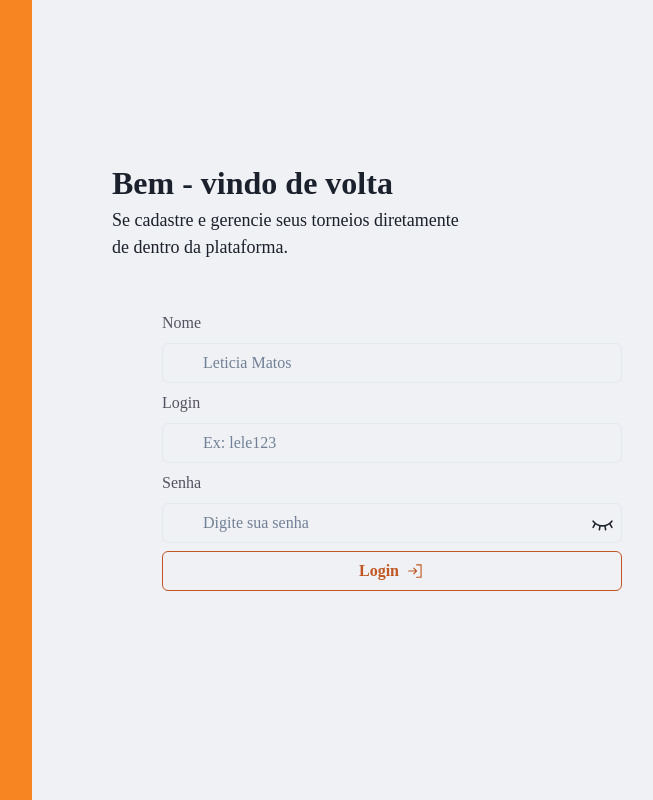
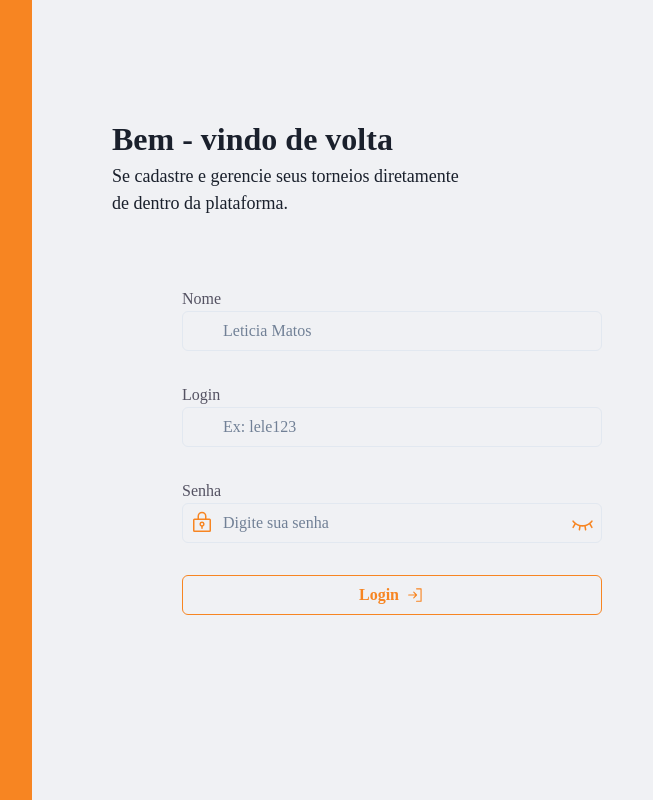
Before and after one commit to letticiaAndrade/Sporty, a React (Vite) app in the folder sporty/: page / in a window 1280 px wide. Shown: the whole page, without its empty margins (528-1181 px from the left). Built offline with nearby package versions, Linux system fonts and the light colour scheme.

Commit message:
added hook form

```diff
--- a/sporty/package.json
+++ b/sporty/package.json
@@ -17,6 +17,7 @@
     "framer-motion": "^10.16.4",
     "react": "^18.2.0",
     "react-dom": "^18.2.0",
+    "react-hook-form": "^7.48.2",
     "react-router-dom": "^6.18.0"
   },
   "devDependencies": {
--- a/sporty/src/pages/Authentication.jsx
+++ b/sporty/src/pages/Authentication.jsx
@@ -1,48 +1,133 @@
 import { useState } from "react";
-import { Button, Flex, Input, InputGroup, InputLeftElement, InputRightElement, Stack, Text } from "@chakra-ui/react";
+import { useNavigate } from "react-router-dom";
+import { Controller, useForm } from "react-hook-form";
 import { Eye, EyeClosed, LockKey, SignIn } from "@phosphor-icons/react"
+import { Button, Center, Flex, FormControl, FormErrorMessage, Input, InputGroup, InputLeftElement, InputRightElement, Stack, Text } from "@chakra-ui/react";
 
 export function Authetication() {
+  const navigate = useNavigate();
+  const [show, setShow] = useState(false);
 
-  const [show, setShow] = useState(false)
+  const user = {
+    name: "Leticia",
+    login: "123",
+    password: "123"
+  };
+
+  const {
+    handleSubmit,
+    control,
+    setError,
+    formState: { errors },
+  } = useForm({
+    defaultValues: {
+      name: "",
+      login: "",
+      password: "",
+    },
+  });
+
+  const onSubmit = (data) => {
+    // console.log(data?.name)
+    if (data.name === user.name && data.login === user.login && data.password === user.password) {
+      navigate("Home")
+    } else {
+      // Autenticação falhou
+      setError("name", {
+        type: "validate",
+        message: "Credenciais inválidas"
+      });
+
+      setError("login", {
+        type: "validate",
+        message: "Credenciais inválidas",
+      });
+
+      setError("password", {
+        type: "validate",
+        message: "Credenciais inválidas",
+      });
+    }
+  };
 
   return (
     <>
       <Flex bgColor="red" w="100%" h="100vh">
-        <Flex bgColor="primary.400" flex={1}>
-          {/* IMAGEM DE ALGUMA COISA */}
-        </Flex>
+
+        <Center display={{ base: "none", lg: "flex" }} bgColor="primary.400" flex={1}>
+
+        </Center>
 
         <Flex bgColor="light.100" flex={1} flexDir="column" justifyContent="center" padding={20}>
           <Text fontWeight="semibold" fontSize={32}>Bem - vindo de volta</Text>
           <Text fontSize={18} whiteSpace="pre-line">Se cadastre e gerencie seus torneios diretamente{"\n"} de dentro da plataforma.</Text>
 
-          <Stack justifyContent="center" boxShadow="initial" m={50} >
+          <form onSubmit={handleSubmit(onSubmit)}>
 
+            <Stack justifyContent="center" spacing={8} padding={5} rounded={8} boxShadow="initial" m={50} >
+
+              <Controller
+                name="name"
+                control={control}
+                rules={{ required: "Nome obrigatório." }}
+                render={({ field }) => (
+
+                  <FormControl isInvalid={errors?.name}>
                     <Text color="dark.300">Nome</Text>
                     <InputGroup>
                       <InputLeftElement pointerEvents='none'>
                         {/* <LockKey size={24} /> */}
                       </InputLeftElement>
-              <Input variant="outline" type='text' placeholder='Leticia Matos' />
+                      <Input focusBorderColor="primary.400" variant="outline" type='text' placeholder='Leticia Matos' {...field} />
                     </InputGroup>
+                    {errors?.name && (
+                      <FormErrorMessage ml={5}>
+                        {errors?.name?.message}
+                      </FormErrorMessage>
+                    )}
+                  </FormControl>
+                )}
+              />
+
+              <Controller
+                name="login"
+                control={control}
+                rules={{ required: "Login obrigatório" }}
+                render={({ field }) => (
+                  <FormControl isInvalid={errors?.login}>
 
                     <Text color="dark.300">Login</Text>
                     <InputGroup>
                       <InputLeftElement pointerEvents='none'>
                         {/* <LockKey size={76} /> */}
                       </InputLeftElement>
-              <Input type='text' placeholder='Ex: lele123' />
+                      <Input focusBorderColor="primary.400" type='text' placeholder='Ex: lele123' {...field} />
                     </InputGroup>
 
+                    {errors.login && (
+                      <FormErrorMessage ml={5}>
+                        {errors?.login?.message}
+                      </FormErrorMessage>
+                    )}
+                  </FormControl>
+                )}
+              />
+
+              <Controller
+                name="password"
+                control={control}
+                rules={{ required: "Senha é obrigatória" }}
+                render={({ field }) => (
+                  <FormControl isInvalid={errors.password}>
                     <Text color="dark.300">Senha</Text>
                     <InputGroup>
-              <InputLeftElement pointerEvents='none'>
-                {/* <LockKey size={76} /> */}
+                      <InputLeftElement color="primary.400" pointerEvents='none'>
+                        <LockKey size={24} style={{ color: "primary.400" }} />
                       </InputLeftElement>
-              <Input type={!show ? 'password' : "text"} placeholder='Digite sua senha' />
+                      <Input focusBorderColor="primary.400" type={!show ? 'password' : "text"} placeholder='Digite sua senha' {...field} />
                       <InputRightElement
                         onClick={() => setShow((prev) => !prev)}
+                        color="primary.400"
                         // eslint-disable-next-line react/no-children-prop
                         children={
                           show ? (
@@ -59,11 +144,21 @@ export function Authetication() {
                         }
                       />
                     </InputGroup>
+                    {errors.password && (
+                      <FormErrorMessage ml={5}>
+                        {errors?.password?.message}
 
-            <Button variant="outline" rightIcon={<SignIn size={18} />} colorScheme="orange"  >
+                      </FormErrorMessage>
+                    )}
+                  </FormControl>
+                )}
+              />
+
+              <Button type="submit" variant="outline" rightIcon={<SignIn size={18} />} color="primary.400" colorScheme="primary"  >
                 Login
               </Button>
             </Stack>
+          </form>
 
         </Flex>
       </Flex>
```
Also changed, not shown: 1 other file (tests, documents, lock files or other folders). Lines whose indentation alone changed are shown as unchanged.
